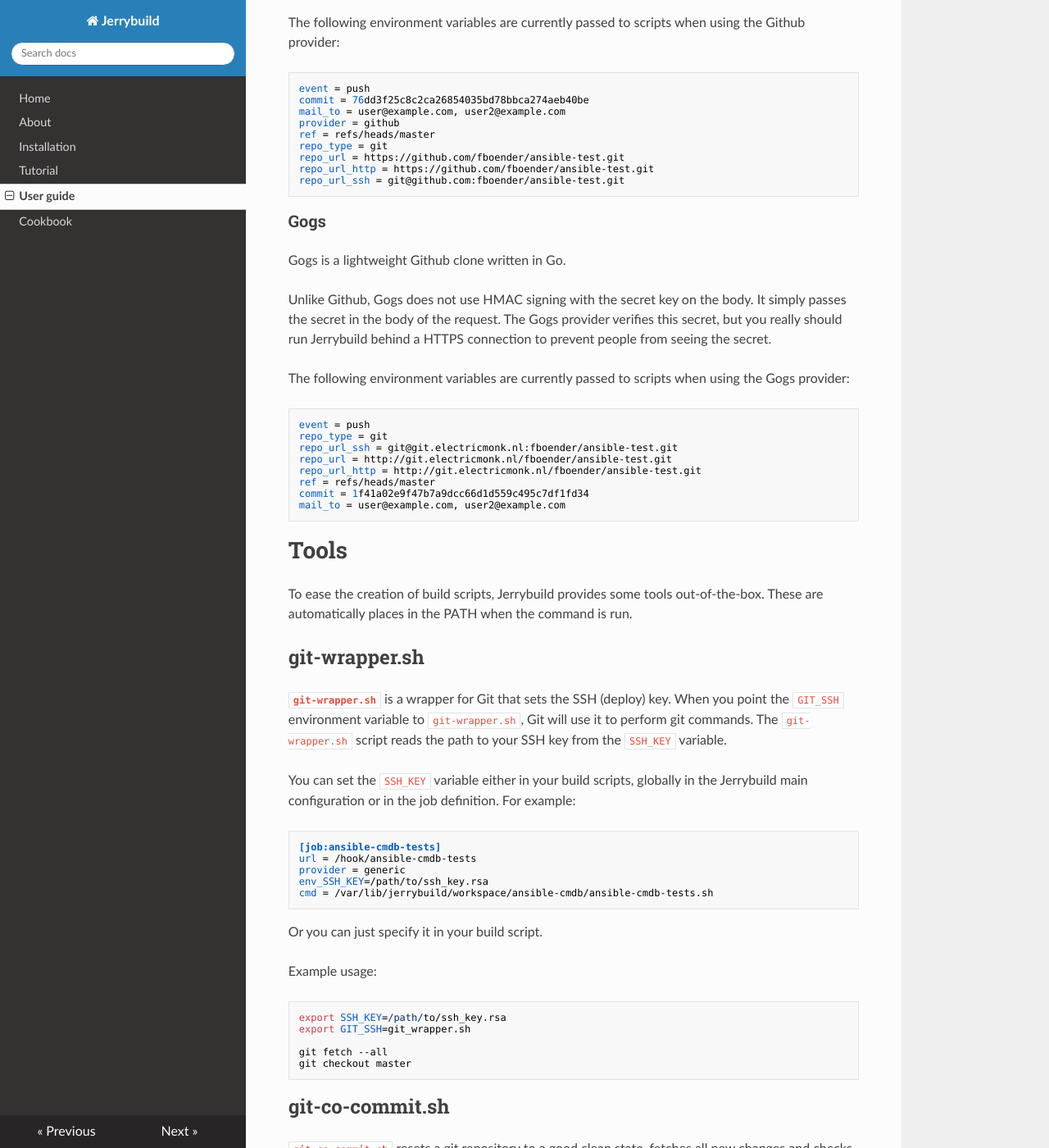
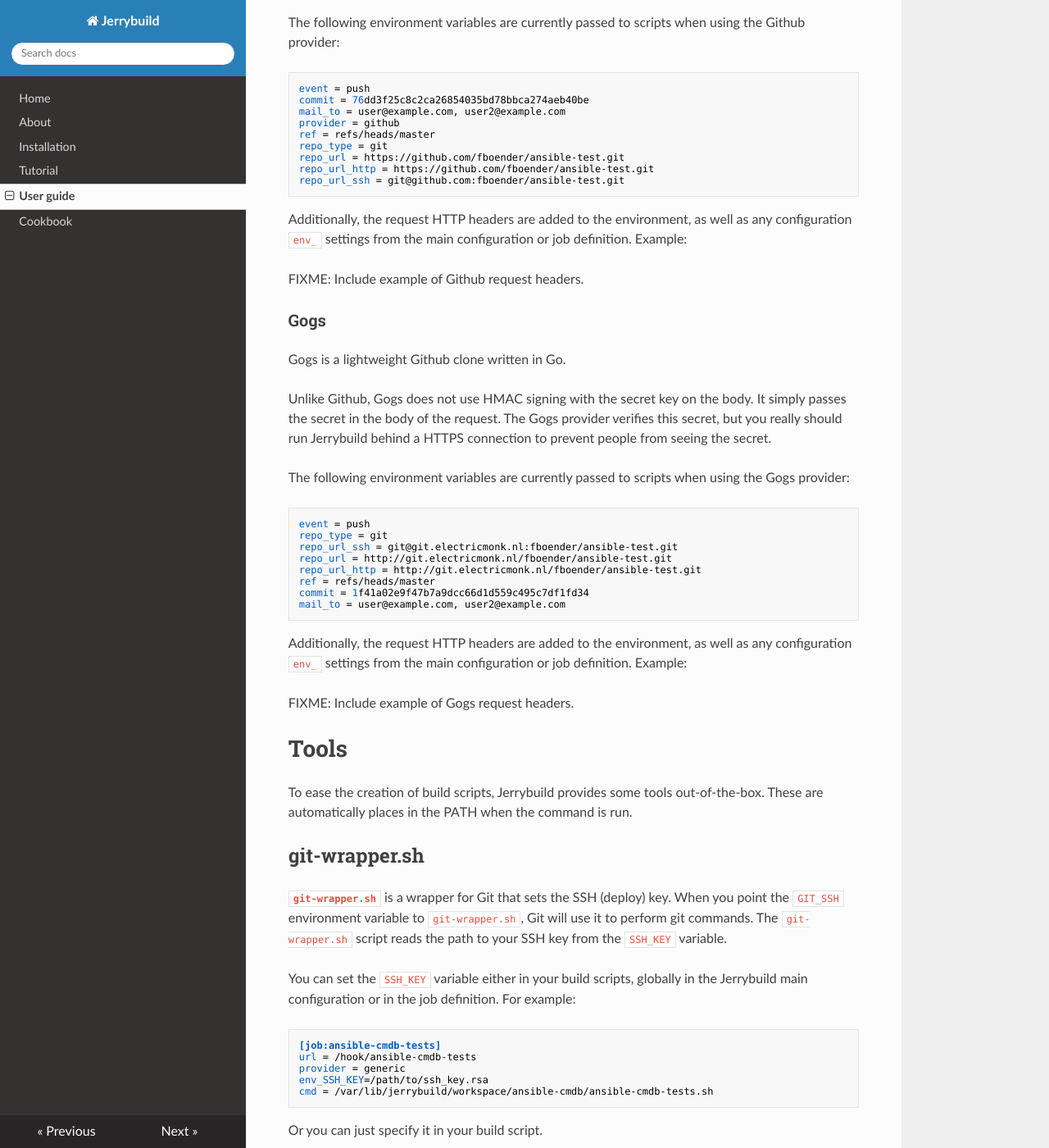
Before and after one commit to fboender/jerrybuild, an MkDocs documentation site: the page built from docs/user_guide.md, in a window 1280 px wide and 1400 px high, scrolled down 4117 px. Shown: the whole window at 82% size. Built offline with MkDocs 1.6.1, drawn with Linux system fonts in a browser that asks for light colours; nearby versions of some CDN libraries; old or Windows-style settings are respelled for this version of MkDocs.

Commit message:
Document environment variable passthrough.

```diff
--- a/docs/user_guide.md
+++ b/docs/user_guide.md
@@ -207,6 +207,12 @@ the Github provider:
     repo_url_http = https://github.com/fboender/ansible-test.git
     repo_url_ssh = git@github.com:fboender/ansible-test.git
 
+Additionally, the request HTTP headers are added to the environment, as well
+as any configuration `env_` settings from the main configuration or job
+definition. Example:
+
+FIXME: Include example of Github request headers.
+
 ### Gogs
 
 Gogs is a lightweight Github clone written in Go.
@@ -227,6 +233,12 @@ the Gogs provider:
     ref = refs/heads/master
     commit = 1f41a02e9f47b7a9dcc66d1d559c495c7df1fd34
     mail_to = user@example.com, user2@example.com
+
+Additionally, the request HTTP headers are added to the environment, as well
+as any configuration `env_` settings from the main configuration or job
+definition. Example:
+
+FIXME: Include example of Gogs request headers.
 
 # Tools
 
```
